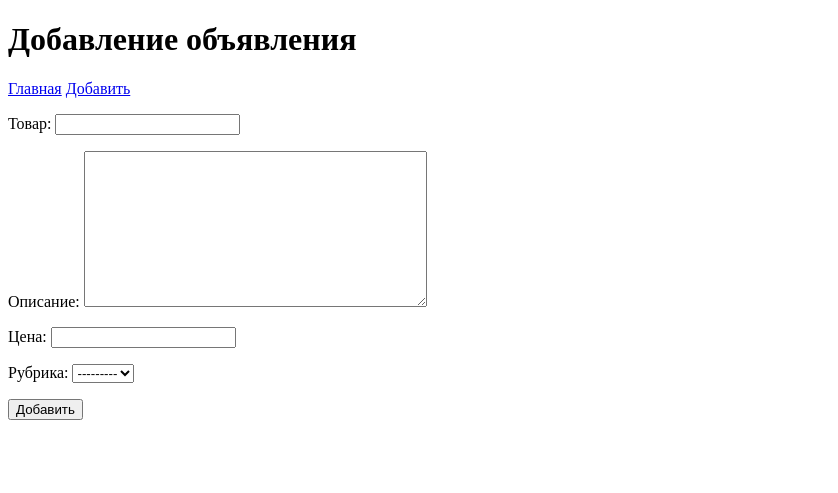
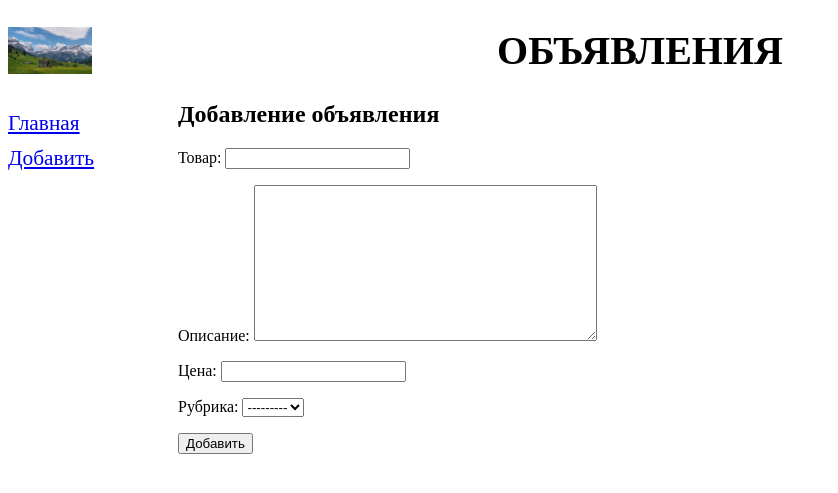
Before and after one commit to DanyaKurbatov/django_project, a Django app: page /bboard/add/ in a window 1280 px wide. Shown: the top 493 px of the page, without its empty margins (0-838 px from the left). Run offline with Django 3.2, Linux system fonts and the light colour scheme; data that the repository does not hold is empty.

Commit message:
Рефакторинг шаблонов, создание style.css

```diff
--- /dev/null
+++ b/samplesite/bboard/static/bboard/style.css
@@ -0,0 +1,21 @@
+header h1 {
+    font-size: 40px;
+    text-transform: uppercase;
+    text-align: center;
+    background: url("bg.jpg") left / auto 100% no-repeat;
+}
+
+nav {
+    font-size: 16pt;
+    width: 150px;
+    float: left;
+}
+
+nav a {
+    display: block;
+    margin: 10px 0px;
+}
+
+section {
+    margin-left: 170px;
+}
--- a/samplesite/bboard/templates/bboard/create.html
+++ b/samplesite/bboard/templates/bboard/create.html
@@ -1,22 +1,12 @@
-<!DOCTYPE html>
-<html lang="en">
-<head>
-    <meta charset="UTF-8">
-    <title>Добавление объявления :: Доска объявлений</title>
-</head>
-<body>
-    <h1>Добавление объявления</h1>
-    <div>
-        <a href="{% url 'index' %}">Главная</a>
-        <a href="{% url 'add' %}">Добавить</a>
-        {% for rubric in rubrics %}
-        <a href="{% url 'by_rubric' rubric.pk %}/">{{ rubric.name }}</a>
-        {% endfor %}
-    </div>
-    <form method="post">
-        {% csrf_token %}
-        {{ form.as_p }}
-        <input type="submit" value="Добавить">
-    </form>
-</body>
-</html>
+{% extends "layout/basic.html" %}
+
+{% block title %}Добавление объявления{% endblock %}
+
+{% block content %}
+<h2>Добавление объявления</h2>
+<form method="post">
+    {% csrf_token %}
+    {{ form.as_p }}
+    <input type="submit" value="Добавить">
+</form>
+{% endblock %}
--- a/samplesite/bboard/templates/layout/basic.html
+++ b/samplesite/bboard/templates/layout/basic.html
@@ -1,8 +1,10 @@
+{% load static %}
+
 <!DOCTYPE html>
-<html lang="en">
 <head>
     <meta charset="UTF-8">
     <title>{% block title %}Главная{% endblock %} :: Доска Объявлений</title>
+    <link rel="stylesheet" type="text/css" href="{% static 'bboard/style.css' %}">
 </head>
 <body>
     <header>
@@ -12,7 +14,7 @@
         <a href="{% url 'index' %}">Главная</a>
         <a href="{% url 'add' %}">Добавить</a>
         {% for rubric in rubrics %}
-        <a href="{% url 'by_rubric' rubric.pk %}/">{{ rubric.name }}</a>
+        <a href="{% url 'by_rubric' rubric.pk %}">{{ rubric.name }}</a>
         {% endfor %}
     </nav>
     <section>
```
Also changed, not shown: samplesite/bboard/templates/bboard/by_rubric.html (+6 -17 lines), samplesite/bboard/templates/bboard/index.html (+5 -18 lines), samplesite/bboard/static/bboard/bg.jpg (added).
